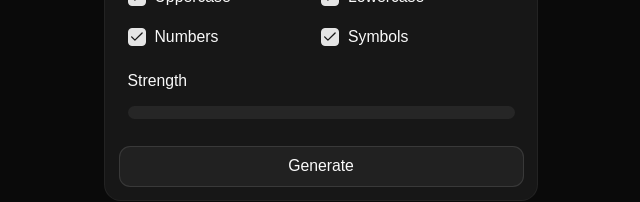
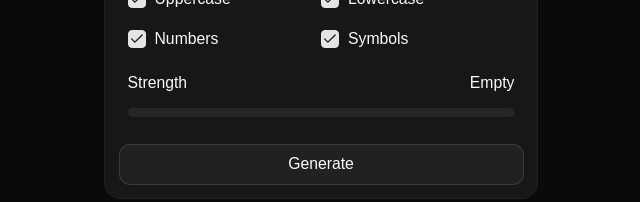
Before and after one commit to RupanSamanta/password-generator, a React (Vite) app: page / in a window 1280 px wide. Shown: the part 417-619 px from the top of the page, without its empty margins (319-959 px from the left). Built offline with nearby package versions, Linux system fonts and the light colour scheme.

Commit message:
Refactor password strength logic and improve Strength component rendering

```diff
--- a/src/App.jsx
+++ b/src/App.jsx
@@ -11,7 +11,7 @@ function App() {
   const [length, setLength] = useState(8);
   const [checked, setChecked] = useState([true, true, true, true]);
   const [password, setPassword] = useState("");
-  const [strength, setStrength] = useState({});
+  const [strength, setStrength] = useState({ score: 0, label: "Empty" });
   return (
     <Card size="sm" className="w-full max-w-sm mx-auto dark">
       <CardHeader className="mt-2">
@@ -27,8 +27,9 @@ function App() {
         <Strength strength={strength}/>
       </CardContent>
       <Footer generatePassword={ () => {
-          setPassword(generatePassword(length, ...checked));
-          setStrength(checkPasswordStrength(password));
+          const nextPassword = generatePassword(length, ...checked);
+          setPassword(nextPassword);
+          setStrength(checkPasswordStrength(nextPassword));
       }} />
     </Card>
   )
--- a/src/components/structure/strength.jsx
+++ b/src/components/structure/strength.jsx
@@ -1,11 +1,15 @@
 import { Progress } from "@/components/ui/progress"
 
 function Strength({ strength }) {
+  const maxScore = 6;
+  const score = strength.score ?? 0;
+  const progressValue = (score / maxScore) * 100;
+
   return (
     <div className="strength-box w-full flex justify-between flex-wrap gap-3">
       <div>Strength</div>
-      <div>{strength.label}</div>
-      <Progress value={2} min={1} max={6} step={1} className="p-1.5" />
+      <div>{strength.label ?? "Empty"}</div>
+      <Progress value={progressValue} className="h-2" />
     </div>
   )
 }
--- a/src/lib/checkPasswordStrength.js
+++ b/src/lib/checkPasswordStrength.js
@@ -14,7 +14,7 @@ function checkPasswordStrength(password) {
     if (password.length >= 20) score++;
 
     // Check for containing both lowercase and uppercase letters
-    if (/[a-z]/.test(password) || /[A-Z]/.test(password)) score++;
+    if (/[a-z]/.test(password) && /[A-Z]/.test(password)) score++;
 
     // Check for at least one number
     if (/\d/.test(password)) score++;
@@ -33,7 +33,7 @@ function checkPasswordStrength(password) {
 
     return {
         score,
-        label: labels[score],
+        label: labels[Math.min(Math.max(score - 1, 0), labels.length - 1)],
     };
 }
 
```
